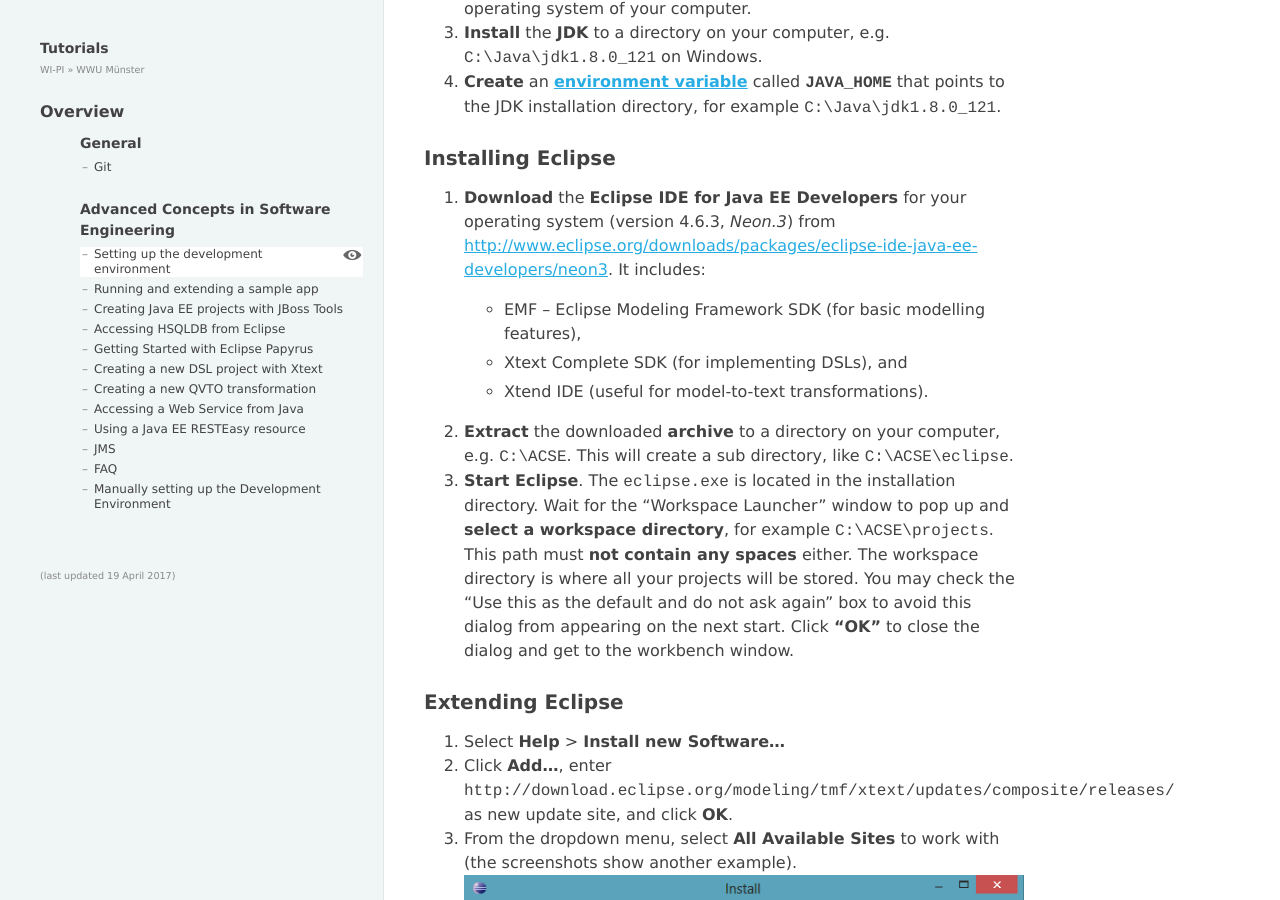
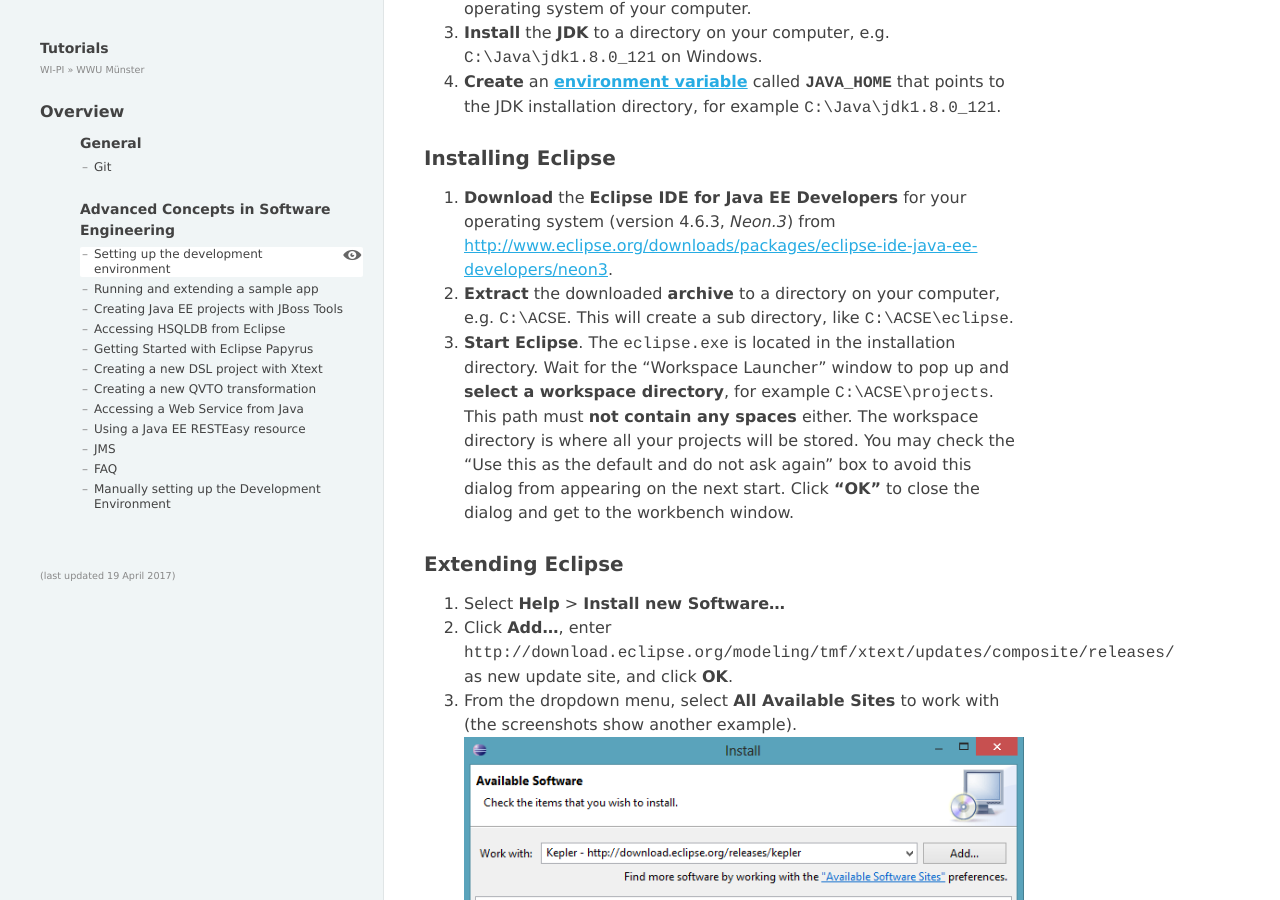
Before and after one commit to wwu-pi/tutorials, a Jekyll site: the page built from lectures/acse/010_setting_up_environment_with_docker.md, in a window 1280 px wide and 900 px high, scrolled down 1420 px. Built offline with Jekyll 4.4.1, drawn with Linux system fonts in a browser that asks for light colours.

```diff
--- a/lectures/acse/010_setting_up_environment_with_docker.md
+++ b/lectures/acse/010_setting_up_environment_with_docker.md
@@ -40,13 +40,7 @@
 
 ## <a id="eclipse" name="eclipse"></a>Installing Eclipse
 
-1. **Download** the **Eclipse IDE for Java EE Developers** for your operating system (version 4.6.3, *Neon.3*) from [http://www.eclipse.org/downloads/packages/eclipse-ide-java-ee-developers/neon3](http://www.eclipse.org/downloads/packages/eclipse-ide-java-ee-developers/neon3). It includes:
-
-   * EMF -- Eclipse Modeling Framework SDK (for basic modelling features),
-   * Xtext Complete SDK (for implementing DSLs), and
-   * Xtend IDE (useful for model-to-text transformations).
-
-
+1. **Download** the **Eclipse IDE for Java EE Developers** for your operating system (version 4.6.3, *Neon.3*) from [http://www.eclipse.org/downloads/packages/eclipse-ide-java-ee-developers/neon3](http://www.eclipse.org/downloads/packages/eclipse-ide-java-ee-developers/neon3).
 1. **Extract** the downloaded **archive** to a directory on your computer, e.g. ``C:\ACSE``. This will create a sub directory, like ``C:\ACSE\eclipse``.
 1. **Start Eclipse**. The ``eclipse.exe`` is located in the installation directory. Wait for the "Workspace Launcher" window to pop up and **select a workspace directory**, for example ``C:\ACSE\projects``. This path must **not contain any spaces** either. The workspace directory is where all your projects will be stored. You may check the "Use this as the default and do not ask again" box to avoid this dialog from appearing on the next start. Click **"OK"** to close the dialog and get to the workbench window.
 
```
